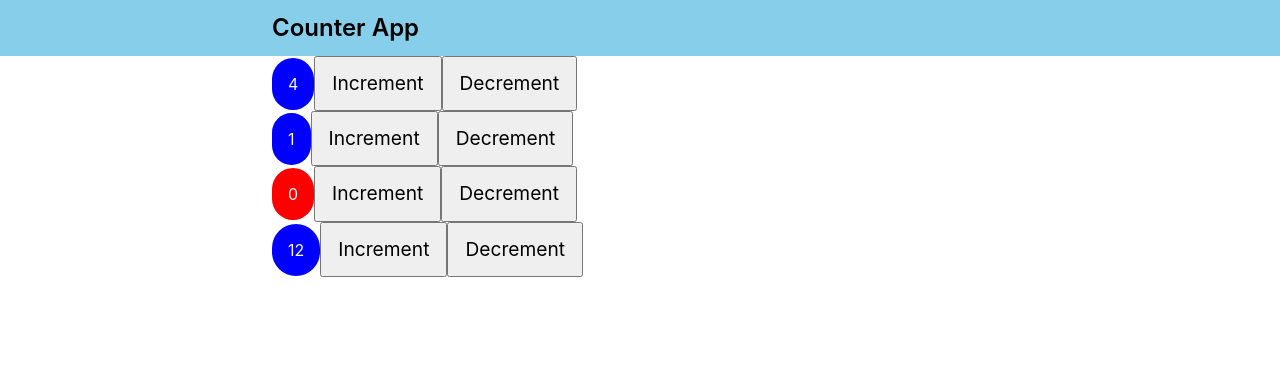
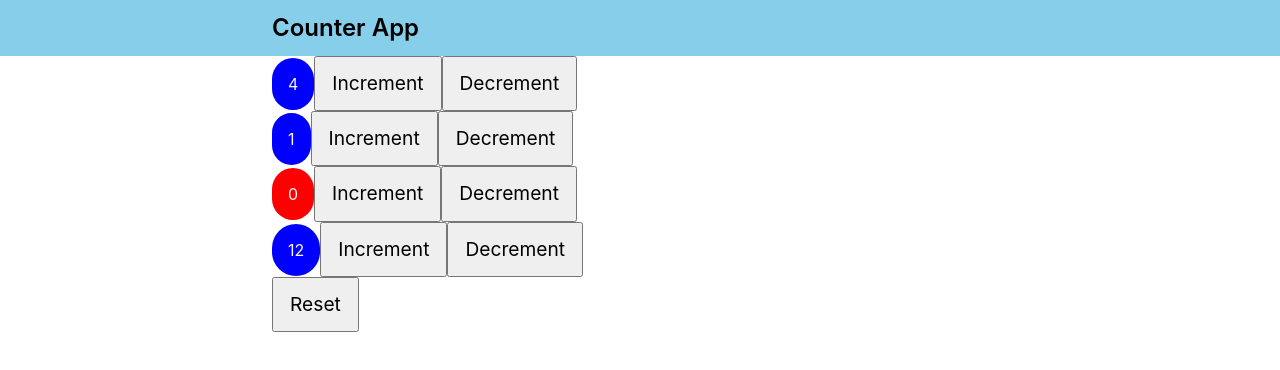
Before and after one commit to zana-a/react_counter, a React (Create React App) app: page / in a window 1280 px wide. Shown: the top 370 px of the page. Built offline with nearby package versions, Linux system fonts and the light colour scheme.

Commit message:
add reset functionality

```diff
--- a/src/components/counter.jsx
+++ b/src/components/counter.jsx
@@ -10,18 +10,18 @@ class Counter extends Component {
   };
 
   render() {
-    const { data, handleIncrement, handleDecrement } = this.props;
+    const { data, onIncrement, onDecrement } = this.props;
     return (
-      <main className="container">
+      <div>
         <span className={this.counterClassName()}>{data.value}</span>
         {/* <span>{data.id}</span> */}
-        <button type="button" onClick={() => handleIncrement(data)}>
+        <button type="button" onClick={() => onIncrement(data)}>
           Increment
         </button>
-        <button type="button" onClick={() => handleDecrement(data)}>
+        <button type="button" onClick={() => onDecrement(data)}>
           Decrement
         </button>
-      </main>
+      </div>
     );
   }
 }
--- a/src/components/counters.jsx
+++ b/src/components/counters.jsx
@@ -32,19 +32,30 @@ class Counters extends Component {
     });
   };
 
+  handleReset = () => {
+    const counters = [...this.state.counters];
+    counters.map((counter) => (counter.value = 0));
+    this.setState({
+      counters,
+    });
+  };
+
   render() {
     const { counters } = this.state;
     return (
-      <div>
+      <main className="container">
         {counters.map((data) => (
           <Counter
             key={data.id}
             data={data}
-            handleIncrement={this.handleIncrement}
-            handleDecrement={this.handleDecrement}
+            onIncrement={this.handleIncrement}
+            onDecrement={this.handleDecrement}
           />
         ))}
-      </div>
+        <button type="button" onClick={this.handleReset}>
+          Reset
+        </button>
+      </main>
     );
   }
 }
```
